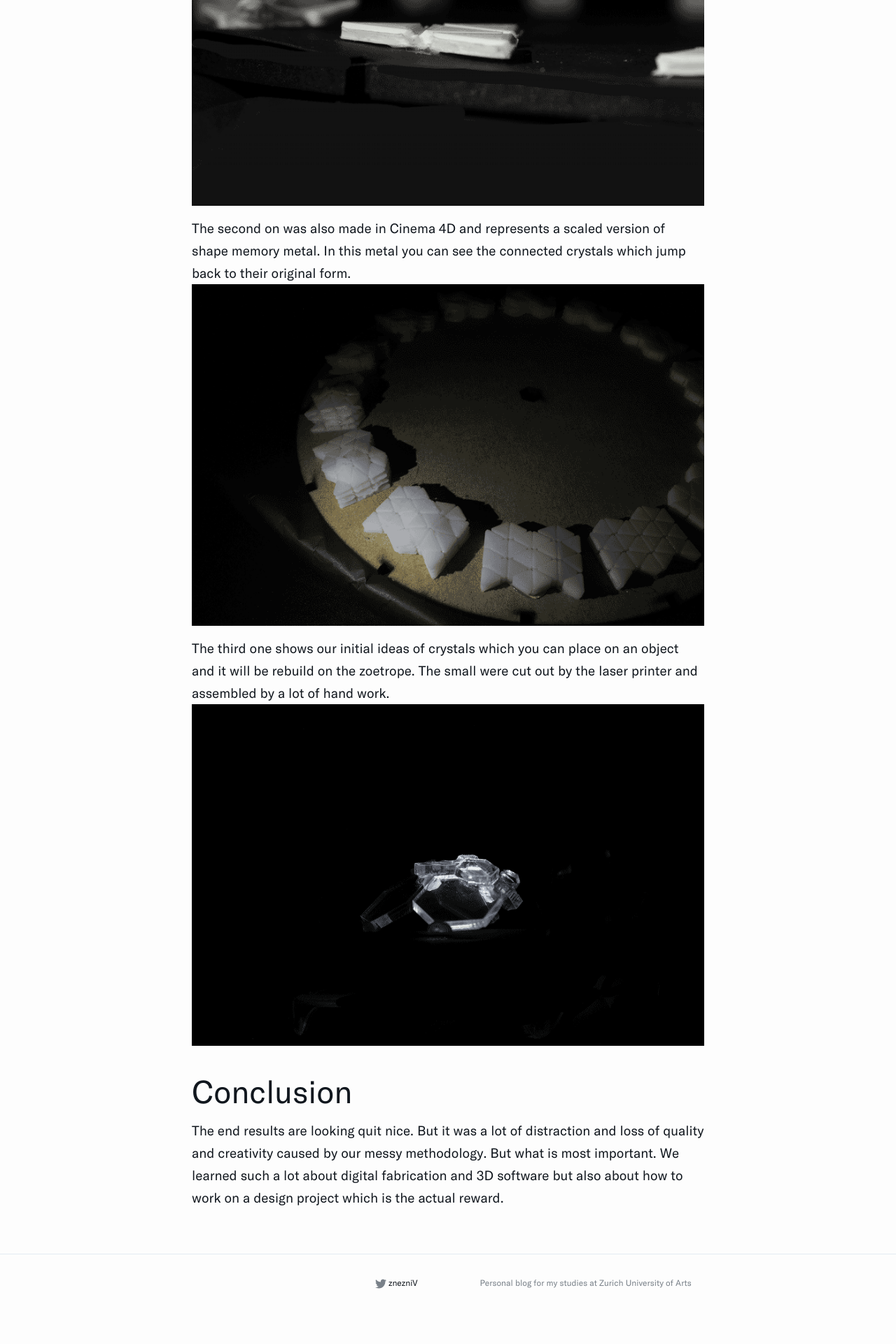
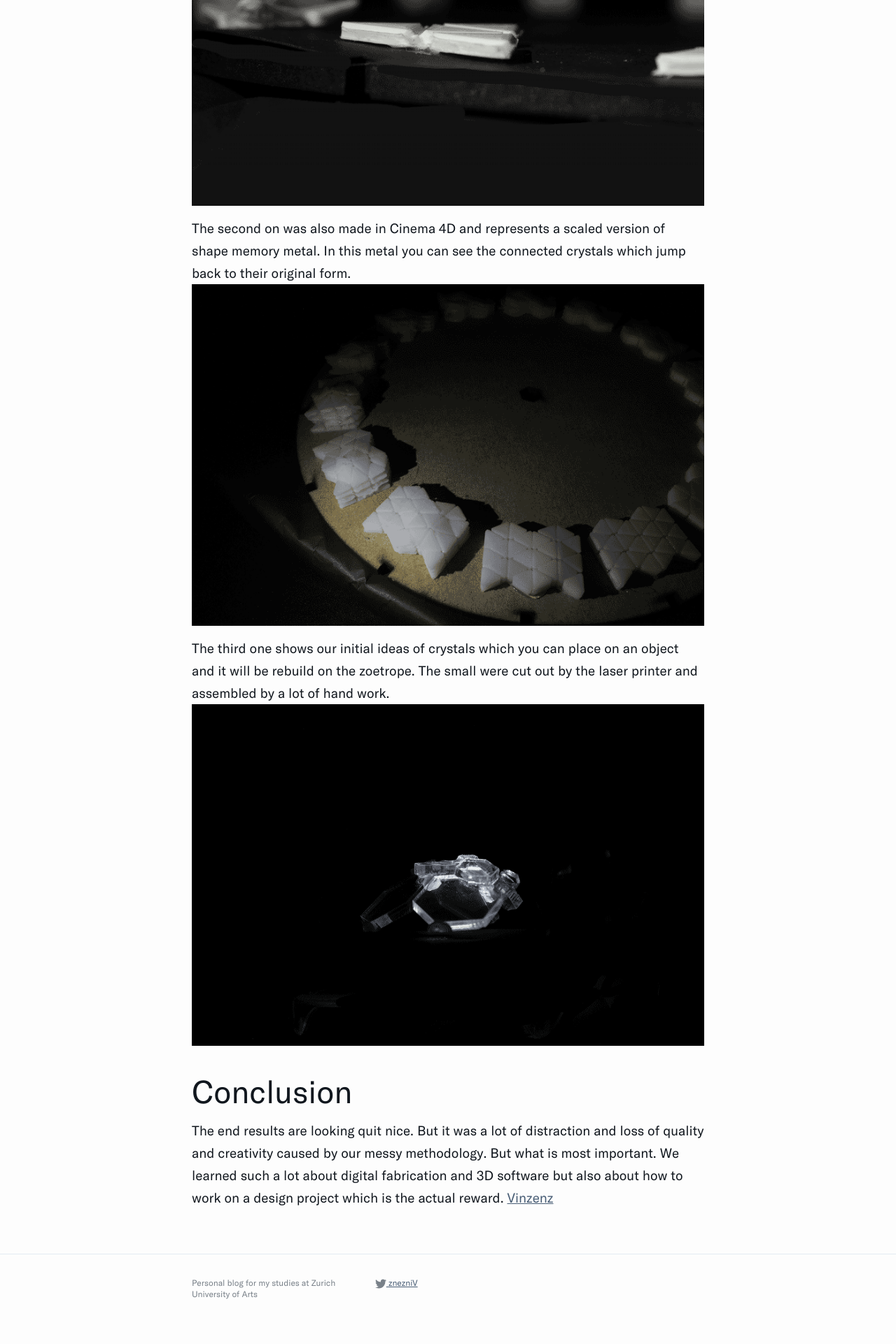
Before and after one commit to znezniV/znezniv.github.io, a Jekyll site: the page built from _posts/2017-02-25-Zoetrope Design Process.md, in a window 1280 px wide. Shown: the part 4166-6086 px from the top of the page at 70% size. Built offline with Jekyll 4.4.1, drawn with Linux system fonts in a browser that asks for light colours.

Commit message:
added link color

```diff
--- a/_includes/footer.html
+++ b/_includes/footer.html
@@ -5,31 +5,16 @@
     <h2 class="footer-heading">{{ site.title | escape }}</h2>
   {% endcomment %}
     <div class="footer-col-wrapper">
-      <div class="footer-col footer-col-1">
+      <div class="footer-col footer-col-1 font-caption">
         <ul class="contact-list">
-        {% comment %}
           <li>
-            {% if site.author %}
-              {{ site.author | escape }}
-            {% else %}
-              {{ site.title | escape }}
-            {% endif %}
-            </li>
-
-            {% if site.email %}
-            <li><a href="mailto:{{ site.email }}">{{ site.email }}</a></li>
-            {% endif %}
-            {% endcomment %}
+            <p>{{ site.description | escape }}</p>
+          </li>
         </ul>
       </div>
 
       <div class="footer-col footer-col-2">
         <ul class="social-media-list font-caption">
-          {% if site.github_username %}
-          <li>
-            {% include icon-github.html username=site.github_username %}
-          </li>
-          {% endif %}
 
           {% if site.twitter_username %}
           <li>
@@ -38,10 +23,6 @@
           {% endif %}
         </ul>
       </div>
-
-      <div class="footer-col footer-col-3 font-caption">
-        <p>{{ site.description | escape }}</p>
-      </div>
     </div>
 
   </div>
--- a/_posts/2017-02-25-Zoetrope Design Process.md
+++ b/_posts/2017-02-25-Zoetrope Design Process.md
@@ -74,3 +74,4 @@ The third one shows our initial ideas of crystals which you can place on an obje
 ## Conclusion
 The end results are looking quit nice. But it was a lot of distraction and loss of quality and creativity caused by our messy methodology.
 But what is most important: We learned such a lot about digital fabrication and 3D software but also about how to work on a design project which is the actual reward.
+<a href="https://facebook.com/znezniV">Vinzenz</a>
--- a/_sass/minima/_base.scss
+++ b/_sass/minima/_base.scss
@@ -91,15 +91,15 @@ h1, h2, h3, h4, h5, h6 {
  * Links
  */
 a {
-  color: $brand-color;
-  text-decoration: none;
+  color: $link-color;
+  text-decoration: underline;
 
   &:visited {
-    color: darken($brand-color, 15%);
+    color: $link-color;
   }
 
   &:hover {
-    color: $text-color;
+    color: lighten($link-color, 20%);
     text-decoration: underline;
   }
 }
--- a/assets/main.scss
+++ b/assets/main.scss
@@ -9,7 +9,7 @@
 }
 
 // Our variables
-$base-font-family: GTAmericaTrial-Regular, -apple-system, BlinkMacSystemFont, "Segoe UI", Helvetica, Arial, sans-serif;
+$base-font-family: GTAmericaTrial-Regular, -apple-system, "Helvetica Neue", Helvetica, BlinkMacSystemFont, "Segoe UI", Arial, sans-serif;
 $base-font-size:   19px;
 $base-font-weight: 300;
 $small-font-size:  $base-font-size * 0.875;
@@ -26,6 +26,7 @@ $grey-color-light: #AEB6BE;
 $grey-color-white: #E3EBF3;
 $grey-color-dark:  #464E56;
 $grey-color-black: #11171E;
+$link-color:	   #485D75;
 
 // Width of the content area
 $content-width:     796px;
```
